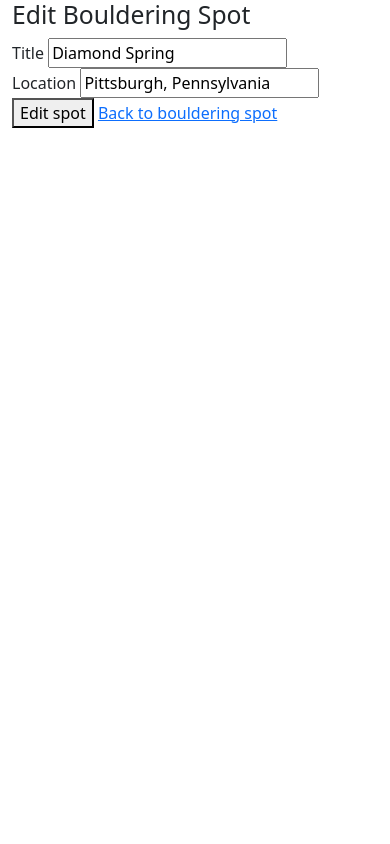
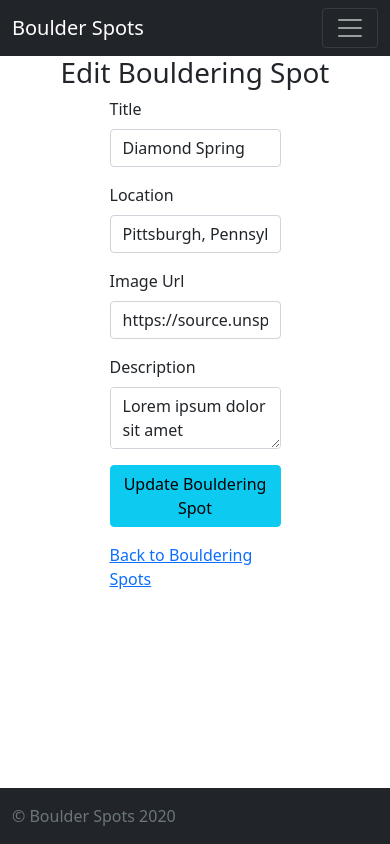
Before and after one commit to hakan-kemal/boulder-spots, a Node server app: page /boulder-spots/600000000000000000000003/edit in a window 390 px wide. Run offline with Node 20, Linux system fonts and the light colour scheme; data comes from the database, SQL or seed files in the repository; some libraries are stand-ins or nearby versions.

Commit message:
style all pages with bootstrap basics

```diff
--- a/models/boulder-spot.js
+++ b/models/boulder-spot.js
@@ -13,6 +13,9 @@ const BoulderSpot = new Schema({
     type: String,
     required: true,
   },
+  image: {
+    type: String,
+  },
 });
 
 module.exports = mongoose.model('spots', BoulderSpot);
--- a/seeds/seeds.js
+++ b/seeds/seeds.js
@@ -23,8 +23,9 @@ const seedDB = async () => {
     const randomCity = Math.floor(Math.random() * 1000);
     const boulderSpot = new BoulderSpot({
       title: `${randomElement(descriptors)} ${randomElement(places)}`,
-      description: `Bouldering spot ${i}`,
+      description: `Lorem ipsum dolor sit amet consectetur adipisicing elit. Quibusdam dolores vero perferendis laudantium, consequuntur voluptatibus nulla architecto, sit soluta esse iure sed labore ipsam a cum nihil atque molestiae deserunt!`,
       location: `${cities[randomCity].city}, ${cities[randomCity].state}`,
+      image: 'https://source.unsplash.com/collection/483251',
     });
     await boulderSpot.save();
   }
--- a/views/boulder-spots/edit.ejs
+++ b/views/boulder-spots/edit.ejs
@@ -1,14 +1,48 @@
 <% layout('layouts/boilerplate')%>
-<h2>Edit Bouldering Spot</h2>
-<form action="/boulder-spots/<%= spot._id %>?_method=PUT" method="post">
-  <div>
-    <label for="title">Title</label>
-    <input type="text" name="boulderSpot[title]" id="title" value="<%= spot.title %>" />
+<div class="row">
+  <h1 class="text-center">Edit Bouldering Spot</h1>
+  <div class="col-6 offset-3">
+    <form action="/boulder-spots/<%= spot._id%>?_method=PUT" method="POST">
+      <div class="mb-3">
+        <label class="form-label" for="title">Title</label>
+        <input
+          class="form-control"
+          type="text"
+          id="title"
+          name="boulderSpot[title]"
+          value="<%= spot.title %>"
+        />
+      </div>
+      <div class="mb-3">
+        <label class="form-label" for="location">Location</label>
+        <input
+          class="form-control"
+          type="text"
+          id="location"
+          name="boulderSpot[location]"
+          value="<%= spot.location %>"
+        />
+      </div>
+      <div class="mb-3">
+        <label class="form-label" for="image">Image Url</label>
+        <input
+          class="form-control"
+          type="text"
+          id="image"
+          name="boulderSpot[image]"
+          value="<%= spot.image %>"
+        />
+      </div>
+      <div class="mb-3">
+        <label class="form-label" for="description">Description</label>
+        <textarea class="form-control" type="text" id="description" name="boulderSpot[description]">
+<%= spot.description%></textarea
+        >
+      </div>
+      <div class="mb-3">
+        <button class="btn btn-info">Update Bouldering Spot</button>
+      </div>
+    </form>
+    <a href="/boulder-spots/<%= spot._id %>">Back to Bouldering Spots</a>
   </div>
-  <div>
-    <label for="location">Location</label>
-    <input type="text" name="boulderSpot[location]" id="location" value="<%= spot.location %>" />
-  </div>
-  <button>Edit spot</button>
-  <a href="/boulder-spots/<%= spot._id %>">Back to bouldering spot</a>
-</form>
+</div>
--- a/views/layouts/boilerplate.ejs
+++ b/views/layouts/boilerplate.ejs
@@ -12,8 +12,10 @@
     />
     <title>Bouldering Spots</title>
   </head>
-  <body>
+  <body class="d-flex flex-column vh-100">
+    <%- include('../partials/navbar') %>
     <main class="container"><%- body %></main>
+    <%- include('../partials/footer') %>
     <script
       src="https://cdn.jsdelivr.net/npm/@popperjs/core@2.9.1/dist/umd/popper.min.js"
       integrity="sha384-SR1sx49pcuLnqZUnnPwx6FCym0wLsk5JZuNx2bPPENzswTNFaQU1RDvt3wT4gWFG"
--- /dev/null
+++ b/views/partials/footer.ejs
@@ -0,0 +1,5 @@
+<footer class="footer bg-dark py-3 mt-auto">
+  <div class="container">
+    <span class="text-muted">&copy; Boulder Spots 2020</span>
+  </div>
+</footer>
--- /dev/null
+++ b/views/partials/navbar.ejs
@@ -0,0 +1,23 @@
+<nav class="navbar sticky-top navbar-expand-lg navbar-dark bg-dark">
+  <div class="container-fluid">
+    <a class="navbar-brand" href="#">Boulder Spots</a>
+    <button
+      class="navbar-toggler"
+      type="button"
+      data-toggle="collapse"
+      data-target="#navbarNavAltMarkup"
+      aria-controls="navbarNavAltMarkup"
+      aria-expanded="false"
+      aria-label="Toggle navigation"
+    >
+      <span class="navbar-toggler-icon"></span>
+    </button>
+    <div class="collapse navbar-collapse" id="navbarNavAltMarkup">
+      <div class="navbar-nav">
+        <a class="nav-link" href="/">Home</a>
+        <a class="nav-link" href="/boulder-spots">Bouldering Spots</a>
+        <a class="nav-link" href="/boulder-spots/new">New Bouldering Spot</a>
+      </div>
+    </div>
+  </div>
+</nav>
```
Also changed, not shown: views/boulder-spots/create.ejs (+31 -13 lines), views/boulder-spots/details.ejs (+23 -11 lines), views/boulder-spots/index.ejs (+19 -5 lines).
